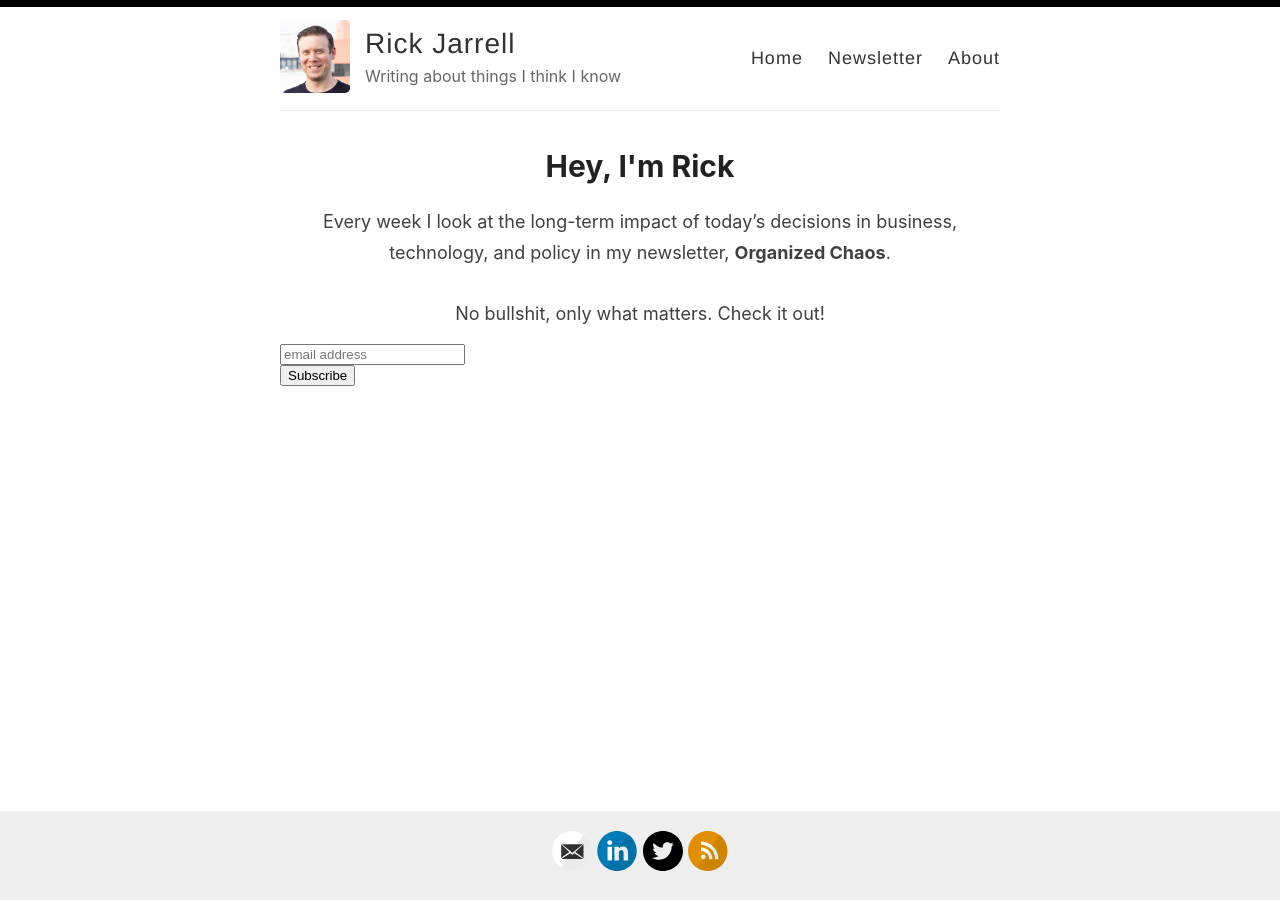
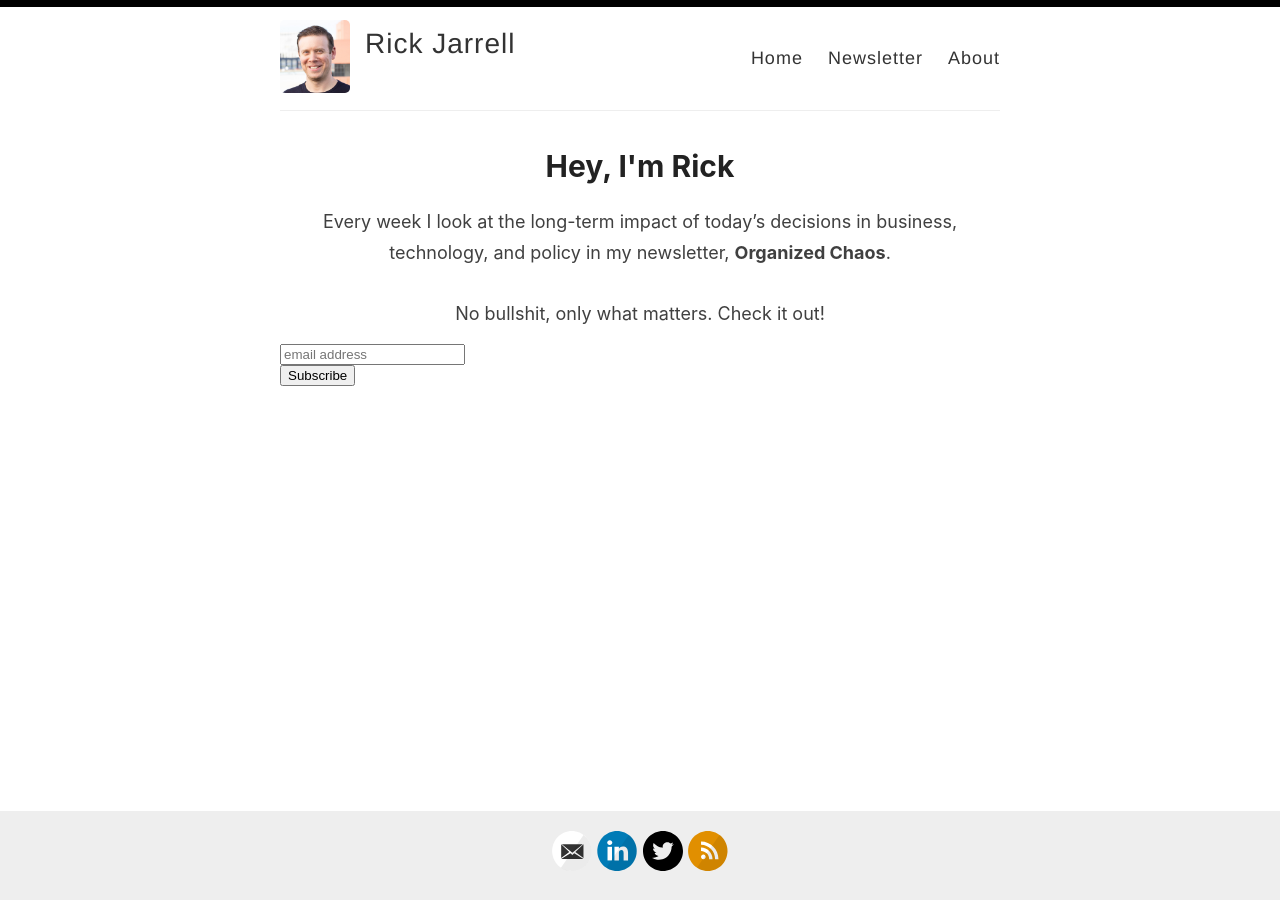
Before and after one commit to rickjarrell/backupblog, a Jekyll site: the page built from index.html, in a window 1280 px wide. Built offline with Jekyll 4.4.1, drawn with Linux system fonts in a browser that asks for light colours; the list of posts is cut into pages by our own code; comment, search, counter and statistics services are not loaded.

Commit message:
Update _config.yml

```diff
--- a/_config.yml
+++ b/_config.yml
@@ -9,7 +9,7 @@ name: Rick Jarrell
 author: Rick Jarrell
 
 # Short bio or description (displayed in the header)
-description: Writing about things I think I know
+description:
 
 # URL of your avatar or profile pic (you could use your GitHub profile pic)
 avatar: /images/profile.png
```
